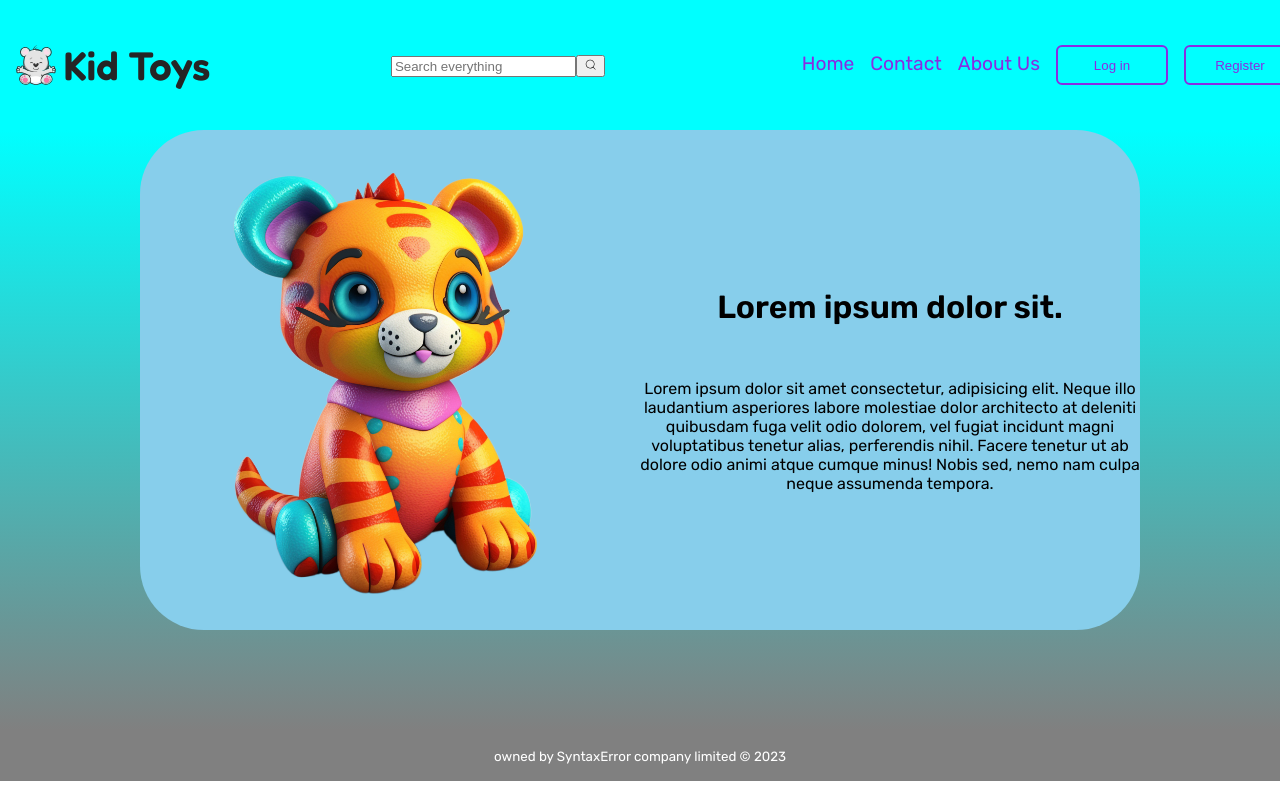
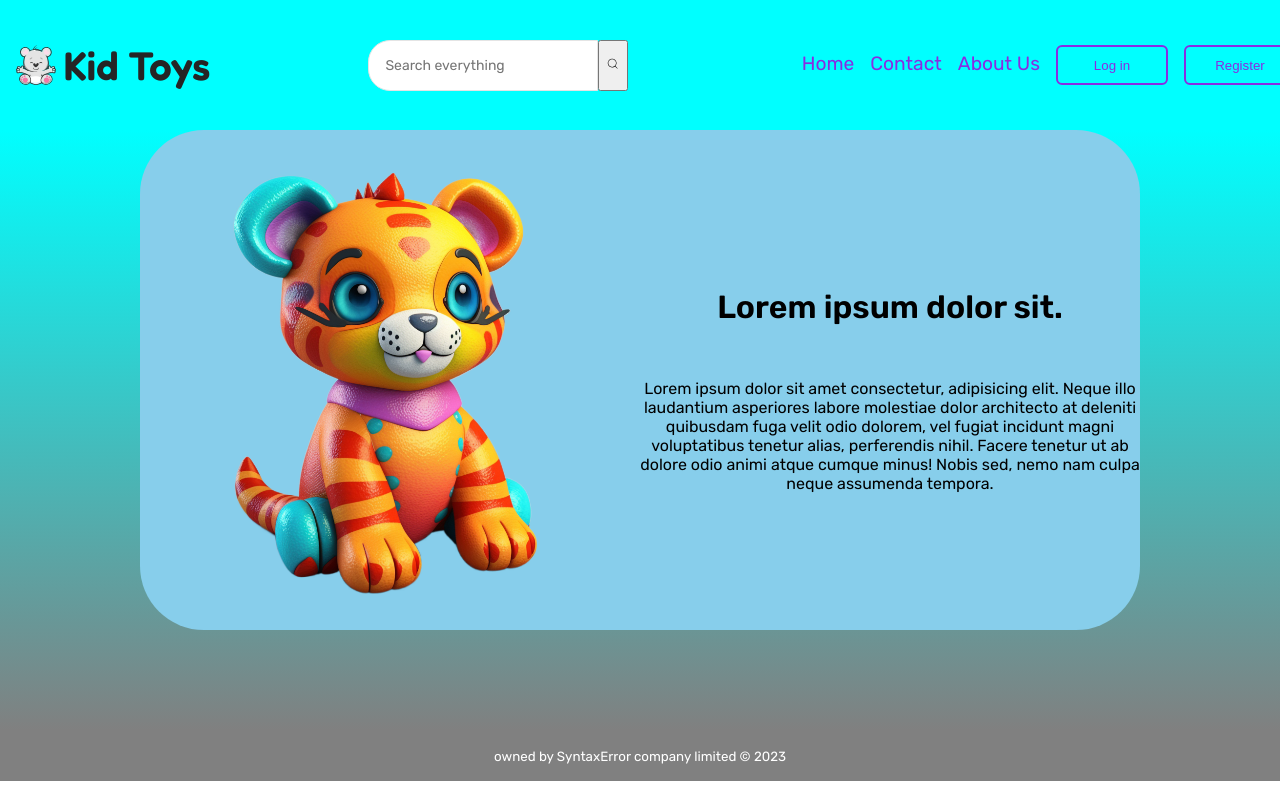
Before and after one commit to z0bla/kid-toys-webapp, a React (Create React App) app: page / in a window 1280 px wide. Shown: the top 800 px of the page. Built offline with nearby package versions, Linux system fonts and the light colour scheme.

Commit message:
Style search input field

```diff
--- a/src/components/Search/Search.module.css
+++ b/src/components/Search/Search.module.css
@@ -0,0 +1,17 @@
+.form {
+  display: flex;
+}
+
+.searchField {
+  border-radius: 22px 0 0 22px;
+  border: 1px solid var(--neutral-light);
+  color: var(--neutral-dark);
+  font-family: inherit;
+  font-size: 0.875rem;
+  padding: 1rem;
+}
+
+.searchField:focus {
+  border: 1px solid var(--accent-pink-dark);
+  outline: none;
+}
--- a/src/components/Search/index.tsx
+++ b/src/components/Search/index.tsx
@@ -1,5 +1,7 @@
 import React, { useState } from "react";
 import { CiSearch } from "react-icons/ci";
+
+import styles from "./Search.module.css";
 
 function Search(): JSX.Element {
   const [searchTerm, setSearchTerm] = useState("");
@@ -14,8 +16,9 @@ function Search(): JSX.Element {
   };
 
   return (
-    <form onSubmit={handleSearchSubmit}>
+    <form className={styles.form} onSubmit={handleSearchSubmit}>
       <input
+        className={styles.searchField}
         type="search"
         placeholder="Search everything"
         onChange={handleSearchInput}
```
